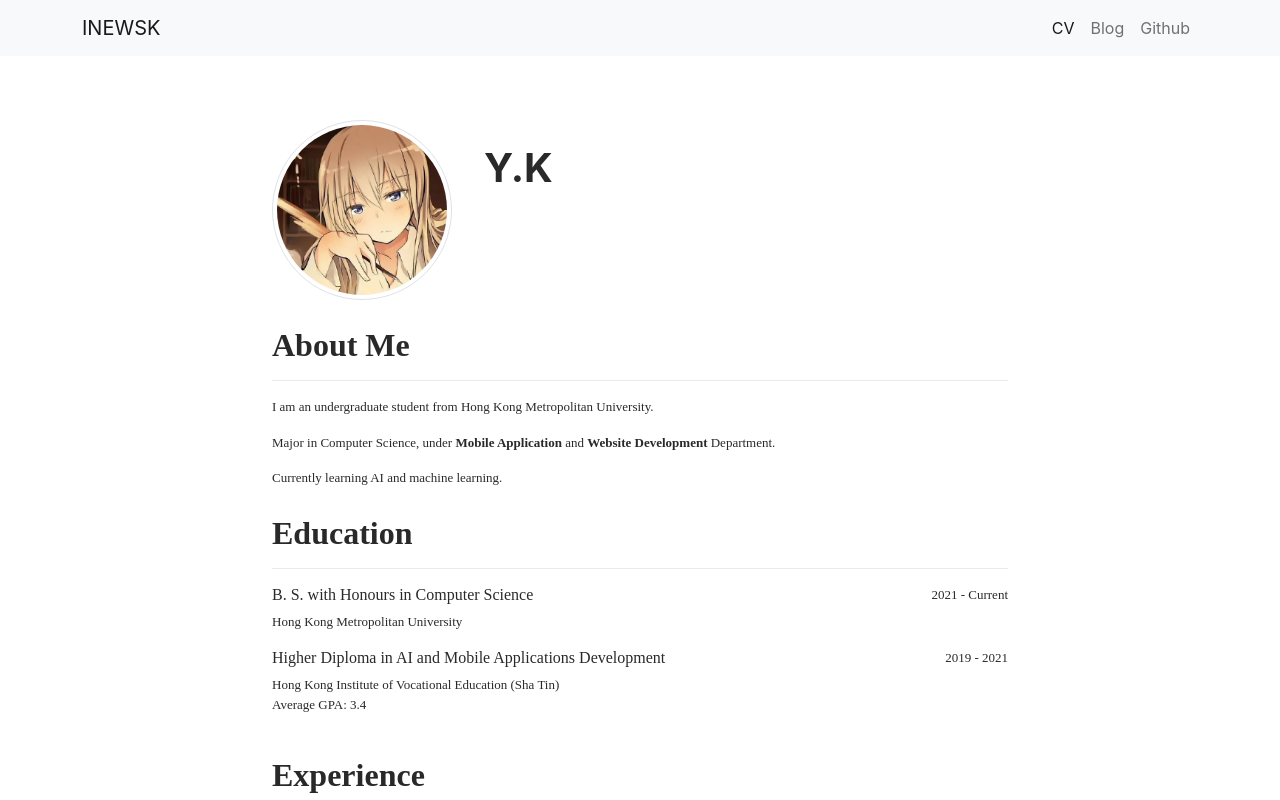
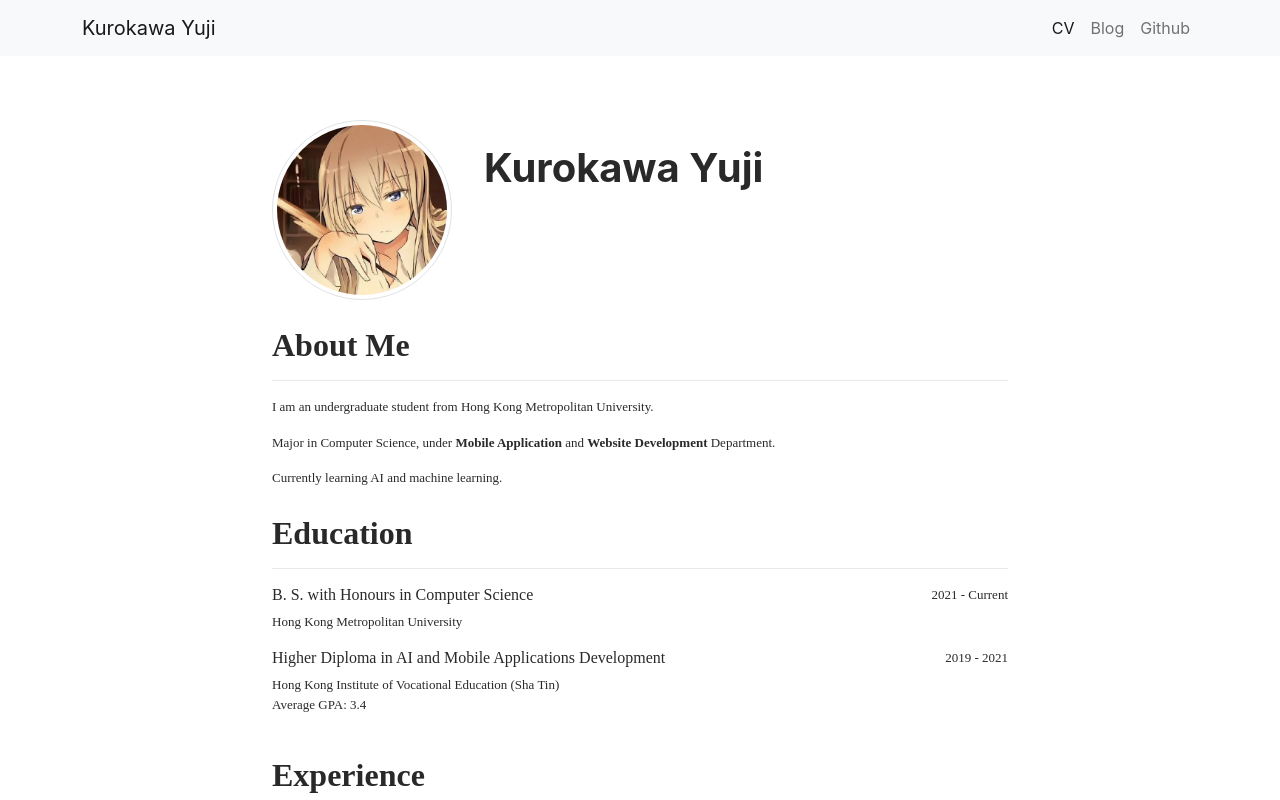
Before and after one commit to INEWSK/my-cv, a React (Create React App) app: page / in a window 1280 px wide. Shown: the top 800 px of the page. Built offline with nearby package versions, Linux system fonts and the light colour scheme.

Commit message:
chore: rename

```diff
--- a/src/index.js
+++ b/src/index.js
@@ -5,9 +5,7 @@ import reportWebVitals from './reportWebVitals';
 import { App } from './App';
 
 const root = ReactDOM.createRoot(document.getElementById('root'));
-
-document.title = 'CV of Y.K';
-
+document.title = 'CV of Yuji';
 root.render(
   <React.StrictMode>
     <App />
--- a/src/layouts/Content.js
+++ b/src/layouts/Content.js
@@ -21,7 +21,7 @@ export const Content = () => {
               />
             </Col>
             <Col className="mt-4">
-              <h1>Y.K</h1>
+              <h1>Kurokawa Yuji</h1>
             </Col>
           </Row>
           <Row>
--- a/src/layouts/Header.js
+++ b/src/layouts/Header.js
@@ -5,7 +5,7 @@ export const Header = () => {
   return (
     <Navbar bg="light">
       <Container>
-        <Navbar.Brand href="/">INEWSK</Navbar.Brand>
+        <Navbar.Brand href="/">Kurokawa Yuji</Navbar.Brand>
         <Nav className="justify-content-end">
           <Nav.Item>
             <Nav.Link active>CV</Nav.Link>
```
